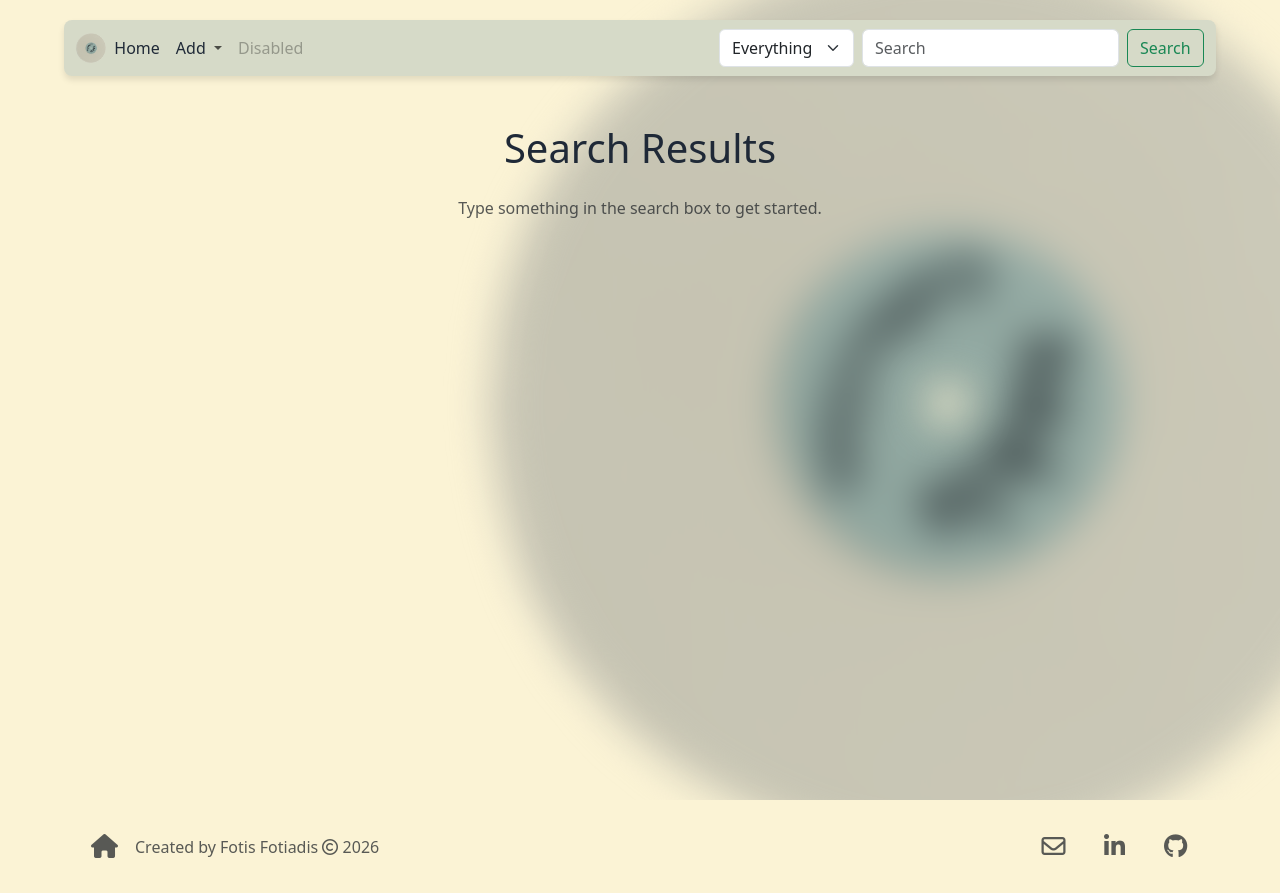
After one commit to Skioulis/discograpphy-app, a Flask app: page /search in a window 1280 px wide. The commit adds this page. Run offline with Flask 3, Linux system fonts and the light colour scheme.

Commit message:
Implement search functionality: add search routes, templates, and search category filters for songs, disks, persons, and companies. Update navbar for search integration.

```diff
--- a/app/routes.py
+++ b/app/routes.py
@@ -1,5 +1,5 @@
-from flask import Blueprint, render_template, redirect, url_for, flash
-from sqlalchemy import func
+from flask import Blueprint, render_template, redirect, url_for, flash, request
+from sqlalchemy import func, or_
 
 from .models.Song import Song
 from .models.Lyric import Lyric
@@ -279,3 +279,66 @@ def delete_song(song_id):
 
     flash('Song deleted successfully!')
     return redirect(url_for('main.home'))
+
+
+# Search categories: maps the dropdown value to a human label. 'everything'
+# searches all of them.
+SEARCH_CATEGORIES = ['songs', 'disks', 'persons', 'companies']
+
+
+def _search_songs(term):
+    return Song.query.filter(
+        or_(Song.title.ilike(term), Song.notes.ilike(term))
+    ).order_by(Song.title).all()
+
+
+def _search_disks(term):
+    return Disk.query.filter(
+        or_(Disk.name.ilike(term), Disk.notes.ilike(term), Disk.sakisid.ilike(term))
+    ).order_by(Disk.name).all()
+
+
+def _search_persons(term):
+    return Person.query.filter(
+        or_(Person.name.ilike(term), Person.notes.ilike(term))
+    ).order_by(Person.name).all()
+
+
+def _search_companies(term):
+    return Company.query.filter(
+        or_(Company.name.ilike(term), Company.info.ilike(term))
+    ).order_by(Company.name).all()
+
+
+_SEARCHERS = {
+    'songs': _search_songs,
+    'disks': _search_disks,
+    'persons': _search_persons,
+    'companies': _search_companies,
+}
+
+
+@main_bp.route('/search')
+def search():
+    query = (request.args.get('q') or '').strip()
+    search_type = request.args.get('type', 'everything')
+    if search_type not in _SEARCHERS:
+        search_type = 'everything'
+
+    results = {}
+    total = 0
+    if query:
+        term = f'%{query}%'
+        categories = SEARCH_CATEGORIES if search_type == 'everything' else [search_type]
+        for category in categories:
+            found = _SEARCHERS[category](term)
+            results[category] = found
+            total += len(found)
+
+    return render_template(
+        'search_results.html',
+        query=query,
+        search_type=search_type,
+        results=results,
+        total=total,
+    )
--- a/app/templates/partials/_navbar.html
+++ b/app/templates/partials/_navbar.html
@@ -37,8 +37,15 @@
               <a class="nav-link disabled" aria-disabled="true">Disabled</a>
             </li>
           </ul>
-          <form class="d-flex" role="search">
-            <input class="form-control me-2" type="search" placeholder="Search" aria-label="Search"/>
+          <form class="d-flex" role="search" method="GET" action="{{ url_for('main.search') }}">
+            <select class="form-select me-2 flex-shrink-0" name="type" aria-label="Search category" style="width: auto;">
+              <option value="everything" {% if request.args.get('type', 'everything') == 'everything' %}selected{% endif %}>Everything</option>
+              <option value="disks" {% if request.args.get('type') == 'disks' %}selected{% endif %}>Disks</option>
+              <option value="songs" {% if request.args.get('type') == 'songs' %}selected{% endif %}>Songs</option>
+              <option value="persons" {% if request.args.get('type') == 'persons' %}selected{% endif %}>Persons</option>
+              <option value="companies" {% if request.args.get('type') == 'companies' %}selected{% endif %}>Companies</option>
+            </select>
+            <input class="form-control me-2" type="search" name="q" value="{{ request.args.get('q', '') }}" placeholder="Search" aria-label="Search"/>
             <button class="btn btn-outline-success" type="submit">Search</button>
           </form>
         </div>
--- /dev/null
+++ b/app/templates/search_results.html
@@ -0,0 +1,78 @@
+{% extends 'base.html' %}
+{% block title %} Αναζήτηση {% endblock %}
+{% block body %}
+    <h1 class="mb-4 text-center">Search Results</h1>
+
+    {% if not query %}
+        <p class="text-center text-muted">Type something in the search box to get started.</p>
+    {% else %}
+        <p class="text-center text-muted mb-4">
+            {{ total }} result{{ '' if total == 1 else 's' }} for
+            <strong>"{{ query }}"</strong>
+            {% if search_type != 'everything' %} in {{ search_type }}{% endif %}
+        </p>
+
+        {% if total == 0 %}
+            <div class="alert alert-warning text-center">No matches found.</div>
+        {% endif %}
+
+        {% set songs = results.get('songs') %}
+        {% if songs %}
+            <h3 class="mt-4">Songs <span class="badge bg-secondary">{{ songs|length }}</span></h3>
+            <ul class="list-group mb-4">
+                {% for song in songs %}
+                    <li class="list-group-item d-flex justify-content-between align-items-center">
+                        <div>
+                            <strong>{{ song.title }}</strong>
+                            {% if song.notes %}<small class="text-muted d-block">{{ song.notes }}</small>{% endif %}
+                        </div>
+                        <a href="{{ url_for('main.single_song', song_id=song.song_id) }}" class="btn btn-sm btn-outline-primary">View</a>
+                    </li>
+                {% endfor %}
+            </ul>
+        {% endif %}
+
+        {% set disks = results.get('disks') %}
+        {% if disks %}
+            <h3 class="mt-4">Disks <span class="badge bg-secondary">{{ disks|length }}</span></h3>
+            <ul class="list-group mb-4">
+                {% for disk in disks %}
+                    <li class="list-group-item">
+                        <strong>{{ disk.name }}</strong>
+                        {% if disk.size %}<span class="text-muted"> — {{ disk.size }}</span>{% endif %}
+                        {% if disk.notes %}<small class="text-muted d-block">{{ disk.notes }}</small>{% endif %}
+                    </li>
+                {% endfor %}
+            </ul>
+        {% endif %}
+
+        {% set persons = results.get('persons') %}
+        {% if persons %}
+            <h3 class="mt-4">Persons <span class="badge bg-secondary">{{ persons|length }}</span></h3>
+            <ul class="list-group mb-4">
+                {% for person in persons %}
+                    <li class="list-group-item">
+                        <strong>{{ person.name }}</strong>
+                        {% if person.notes %}<small class="text-muted d-block">{{ person.notes }}</small>{% endif %}
+                    </li>
+                {% endfor %}
+            </ul>
+        {% endif %}
+
+        {% set companies = results.get('companies') %}
+        {% if companies %}
+            <h3 class="mt-4">Companies <span class="badge bg-secondary">{{ companies|length }}</span></h3>
+            <ul class="list-group mb-4">
+                {% for company in companies %}
+                    <li class="list-group-item">
+                        <strong>{{ company.name }}</strong>
+                        {% if company.labels_size %}<span class="text-muted"> — {{ company.labels_size }}</span>{% endif %}
+                        {% if company.info %}<small class="text-muted d-block">{{ company.info }}</small>{% endif %}
+                    </li>
+                {% endfor %}
+            </ul>
+        {% endif %}
+    {% endif %}
+{% endblock %}
+
+{% block scripts %}{% endblock %}
```
Also changed, not shown: 1 other file.
